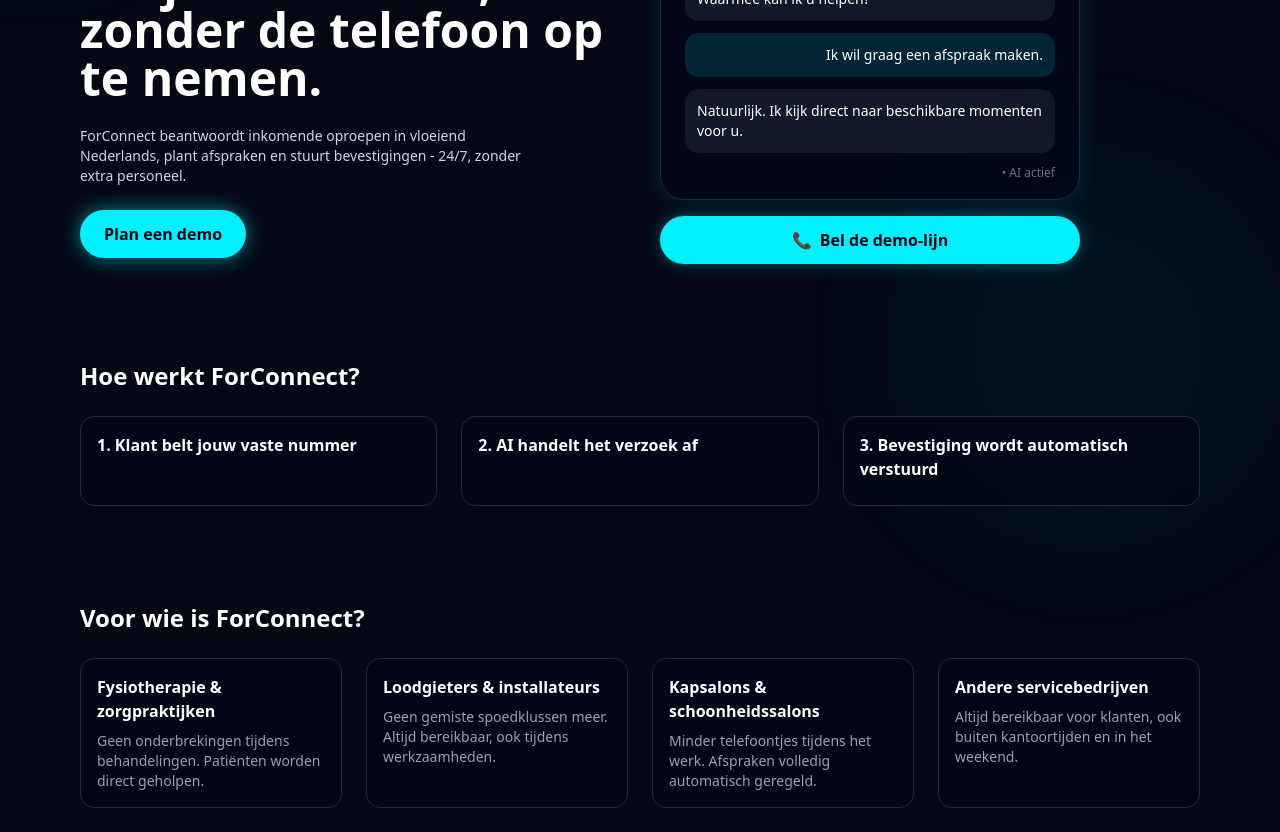
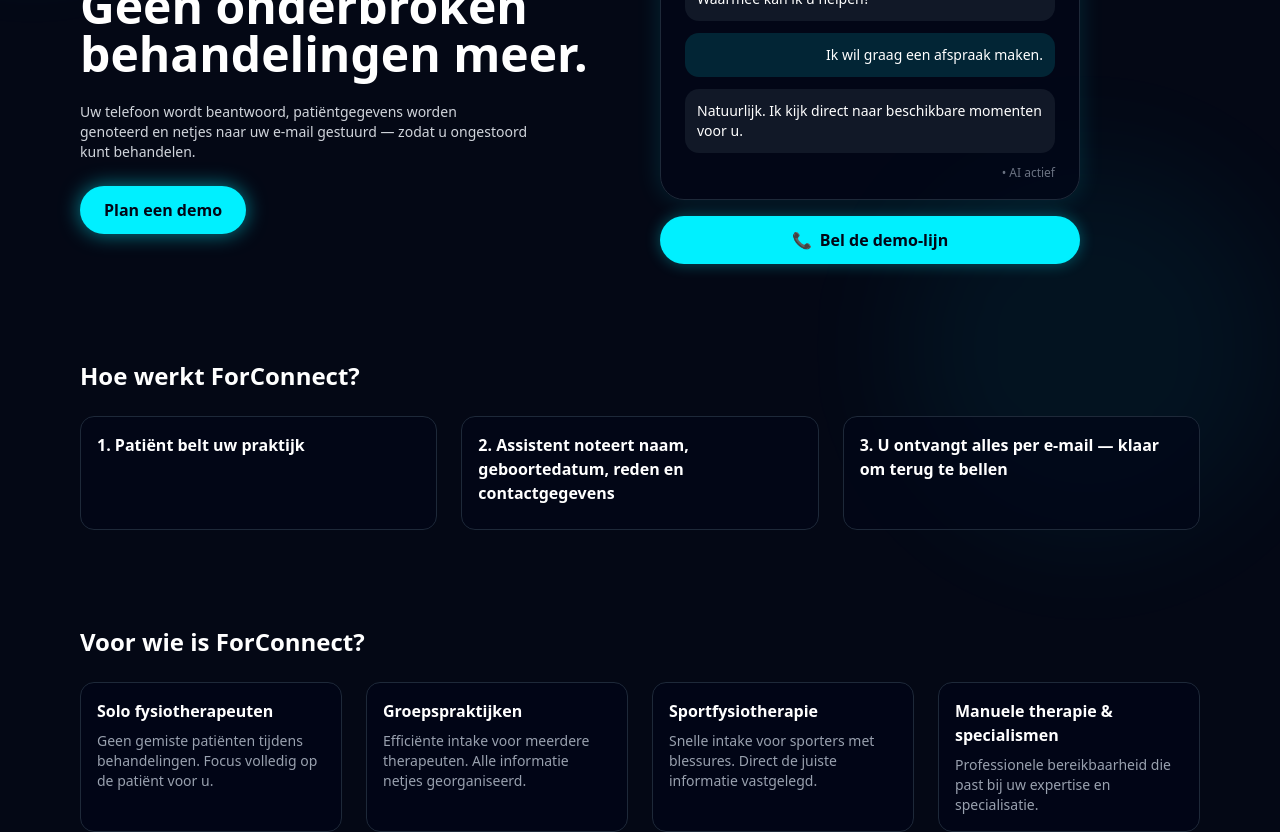
Before and after one commit to ForConnect/forconnect-site, a Next.js app: page / in a window 1280 px wide. Shown: the part 260-1092 px from the top of the page. Built offline with nearby package versions, Linux system fonts and the light colour scheme.

Commit message:
Focus site on physiotherapy practices

```diff
--- a/app/page.tsx
+++ b/app/page.tsx
@@ -46,36 +46,36 @@
   nl: {
     nav: ['Home', 'Hoe het werkt', 'Voor wie', 'Voordelen', 'Prijzen', 'Demo', 'FAQ'],
 
-    heroBadge: 'AI voice agent voor servicebedrijven in Nederland',
-    heroTitle: 'Altijd bereikbaar, zonder de telefoon op te nemen.',
+    heroBadge: 'AI Telefoonassistent voor Fysiopraktijken',
+    heroTitle: 'Geen onderbroken behandelingen meer.',
     heroSubtitle:
-      'ForConnect beantwoordt inkomende oproepen in vloeiend Nederlands, plant afspraken en stuurt bevestigingen - 24/7, zonder extra personeel.',
+      'Uw telefoon wordt beantwoord, patiëntgegevens worden genoteerd en netjes naar uw e-mail gestuurd — zodat u ongestoord kunt behandelen.',
     heroPrimaryCta: 'Plan een demo',
 
     howTitle: 'Hoe werkt ForConnect?',
     howSteps: [
-      { title: '1. Klant belt jouw vaste nummer', text: '' },
-      { title: '2. AI handelt het verzoek af', text: '' },
-      { title: '3. Bevestiging wordt automatisch verstuurd', text: '' },
+      { title: '1. Patiënt belt uw praktijk', text: '' },
+      { title: '2. Assistent noteert naam, geboortedatum, reden en contactgegevens', text: '' },
+      { title: '3. U ontvangt alles per e-mail — klaar om terug te bellen', text: '' },
     ],
 
     forWhoTitle: 'Voor wie is ForConnect?',
     forWhoItems: [
       {
-        title: 'Fysiotherapie & zorgpraktijken',
-        text: 'Geen onderbrekingen tijdens behandelingen. Patiënten worden direct geholpen.',
+        title: 'Solo fysiotherapeuten',
+        text: 'Geen gemiste patiënten tijdens behandelingen. Focus volledig op de patiënt voor u.',
       },
       {
-        title: 'Loodgieters & installateurs',
-        text: 'Geen gemiste spoedklussen meer. Altijd bereikbaar, ook tijdens werkzaamheden.',
+        title: 'Groepspraktijken',
+        text: 'Efficiënte intake voor meerdere therapeuten. Alle informatie netjes georganiseerd.',
       },
       {
-        title: 'Kapsalons & schoonheidssalons',
-        text: 'Minder telefoontjes tijdens het werk. Afspraken volledig automatisch geregeld.',
+        title: 'Sportfysiotherapie',
+        text: 'Snelle intake voor sporters met blessures. Direct de juiste informatie vastgelegd.',
       },
       {
-        title: 'Andere servicebedrijven',
-        text: 'Altijd bereikbaar voor klanten, ook buiten kantoortijden en in het weekend.',
+        title: 'Manuele therapie & specialismen',
+        text: 'Professionele bereikbaarheid die past bij uw expertise en specialisatie.',
       },
     ],
 
@@ -160,36 +160,36 @@
   en: {
     nav: ['Home', 'How it works', 'For whom', 'Benefits', 'Pricing', 'Demo', 'FAQ'],
 
-    heroBadge: 'AI voice agent for service businesses in the Netherlands',
-    heroTitle: 'Always reachable, without picking up the phone.',
+    heroBadge: 'AI Phone Assistant for Physiotherapy Practices',
+    heroTitle: 'No more interrupted treatments.',
     heroSubtitle:
-      'ForConnect answers incoming calls in fluent Dutch, schedules appointments and sends confirmations - 24/7.',
+      'Your phone is answered, patient details are recorded and sent to your email — so you can treat without interruptions.',
     heroPrimaryCta: 'Book a demo',
 
     howTitle: 'How does ForConnect work?',
     howSteps: [
-      { title: '1. Customer calls your main number', text: '' },
-      { title: '2. AI handles the request', text: '' },
-      { title: '3. Confirmation is sent automatically', text: '' },
+      { title: '1. Patient calls your practice', text: '' },
+      { title: '2. Assistant records name, date of birth, reason and contact details', text: '' },
+      { title: '3. You receive everything by email — ready to call back', text: '' },
     ],
 
     forWhoTitle: 'Who is ForConnect for?',
     forWhoItems: [
       {
-        title: 'Physiotherapy & healthcare practices',
-        text: 'No interruptions during treatments. Patients are helped immediately.',
+        title: 'Solo physiotherapists',
+        text: 'No missed patients during treatments. Focus fully on the patient in front of you.',
       },
       {
-        title: 'Plumbers & installers',
-        text: 'No more missed emergency calls. Always reachable, even during work.',
+        title: 'Group practices',
+        text: 'Efficient intake for multiple therapists. All information neatly organized.',
       },
       {
-        title: 'Hair & beauty salons',
-        text: 'Fewer phone calls during work. Appointments fully automated.',
+        title: 'Sports physiotherapy',
+        text: 'Quick intake for athletes with injuries. Right information captured immediately.',
       },
       {
-        title: 'Other service businesses',
-        text: 'Always available for customers, even outside office hours and on weekends.',
+        title: 'Manual therapy & specialisms',
+        text: 'Professional availability that matches your expertise and specialization.',
       },
     ],
 
```
